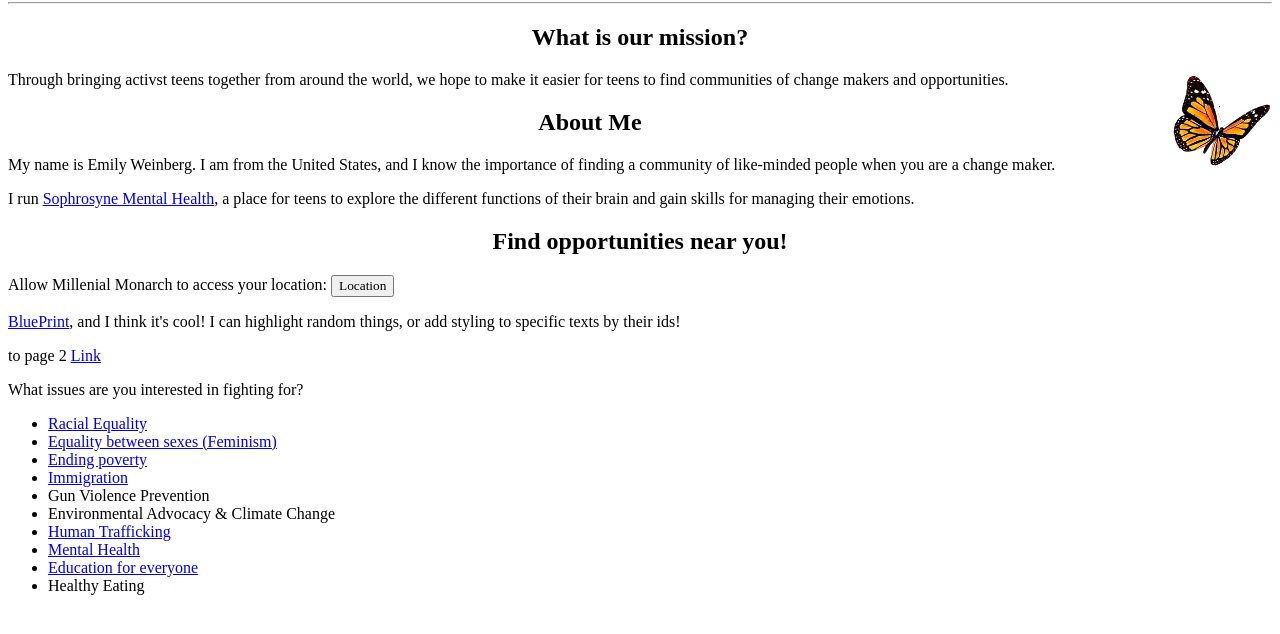
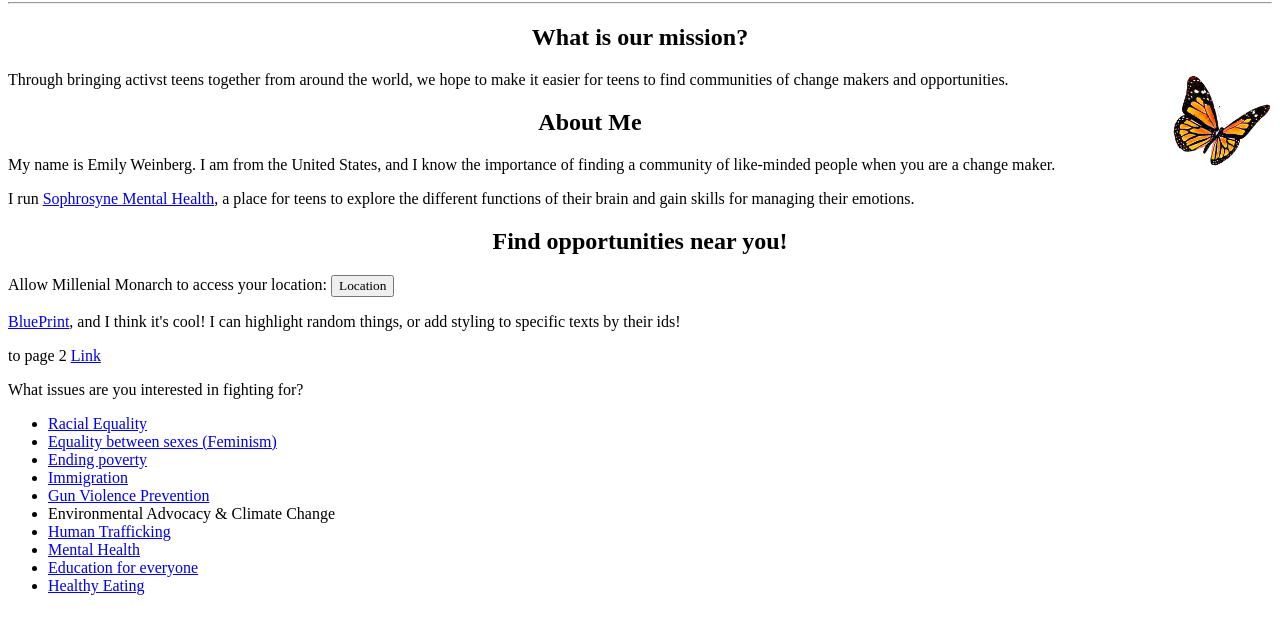
Before and after one commit to emilyweinberg/millenialmonarch, a plain HTML site: page index.html in a window 1280 px wide. Shown: the part 136-770 px from the top of the page. Drawn offline with Linux system fonts and the light colour scheme.

Commit message:
adding gun violence and healthy eating

```diff
--- a/index.html
+++ b/index.html
@@ -106,12 +106,12 @@ function showPosition(position) {
 			<li> <a href="equality-sexes.html"> Equality between sexes (Feminism)</a></li>
 			<li> <a href="Poverty.html"> Ending poverty</a></li>
 			<li><a href="immigration.html"> Immigration</a></li>
-			<li> Gun Violence Prevention</li>
+			<li>  <a href="GunViolence.html">Gun Violence Prevention </a> </li>
 			<li>Environmental Advocacy & Climate Change</li>
 			<li> <a href = "HumanTrafficking.html"> Human Trafficking </a></li>
 			<li> <a href="mental-health.html">Mental Health</a></li>
 			<li> <a href="education-for-everyone.html">Education for everyone</a></li>
-			<li> Healthy Eating</li>
+			<li> <a href = "HealthyEating.html"> Healthy Eating</a></li>
 			<!-- Add more items -->
 		</ul>
 
```
Also changed, not shown: HealthyEating.html (+2 -0 lines).
